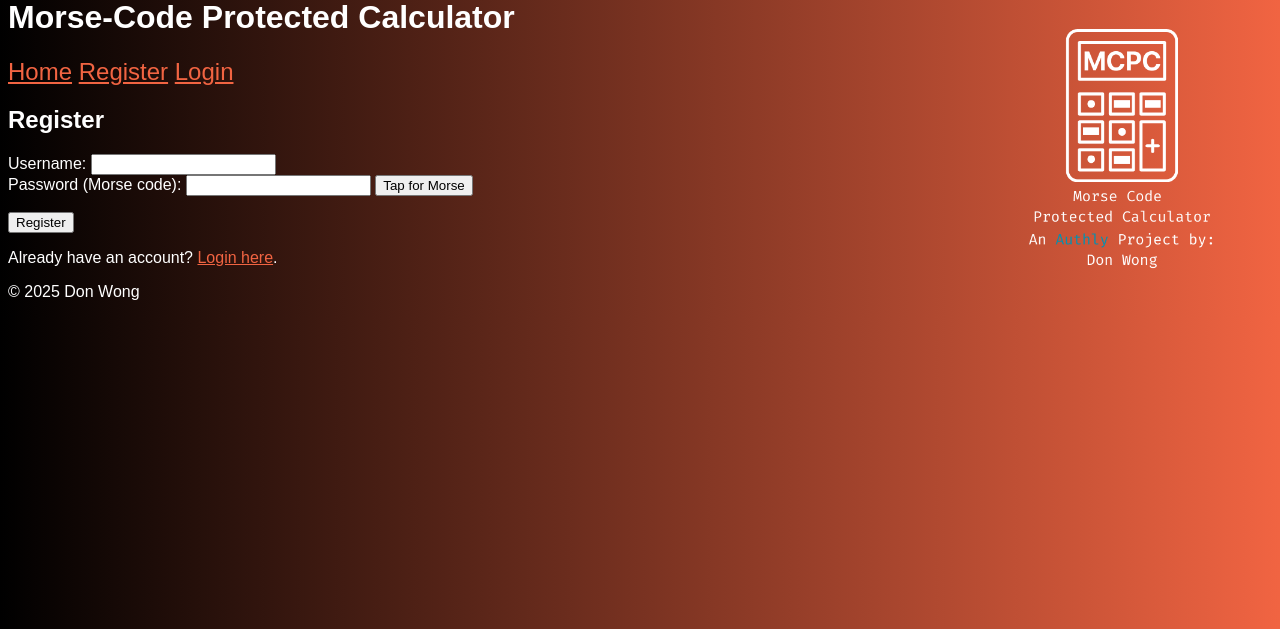
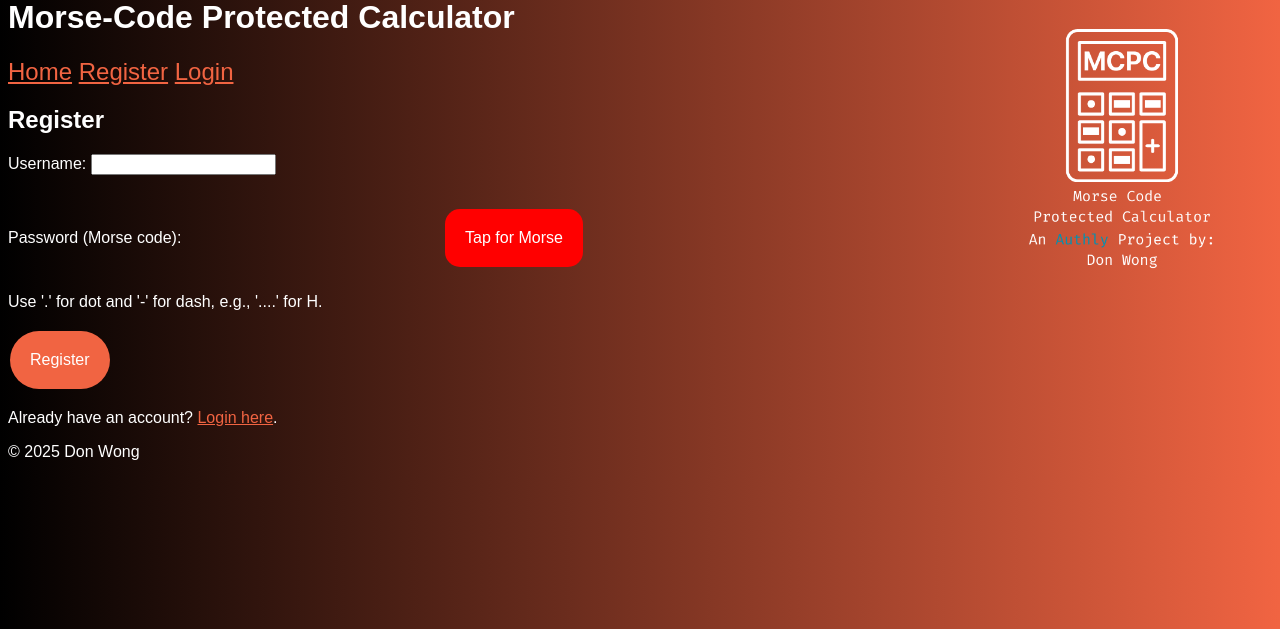
Before and after one commit to DonWongSolutions/MorseCodeAuth, a Flask app: page /register in a window 1280 px wide. Shown: the part 22-651 px from the top of the page. Run offline with Flask 3, Linux system fonts and the light colour scheme.

Commit message:
updated some css, made a favicon

```diff
--- a/app.py
+++ b/app.py
@@ -1,4 +1,4 @@
-from flask import Flask, render_template, request, flash, redirect, url_for
+from flask import Flask, render_template, request, flash, redirect, url_for, send_from_directory
 from werkzeug.security import generate_password_hash, check_password_hash
 import json
 import os
@@ -69,6 +69,11 @@ def login():
 
     return render_template('login.html')
 
+@app.route('/favicon.ico')
+def favicon():
+    return send_from_directory(os.path.join(app.root_path, 'static'),
+                               'favicon.old.ico', mimetype='image/vnd.microsoft.icon')
+
 if __name__ == '__main__':
     if not os.path.exists(USERS_FILE):
         with open(USERS_FILE, 'w') as file:
--- a/static/style.css
+++ b/static/style.css
@@ -34,3 +34,37 @@ nav{
 img{
     float: right;
 }
+.loginbutton{
+    border-radius: 60px;
+    background-color: #f16442;
+    border: none;
+    color: white;
+    padding: 20px;
+    text-align: center;
+    text-decoration: none;
+    display: inline-block;
+    font-size: 16px;
+    margin: 4px 2px;
+}
+input[class=morsecodeinput] {
+    width: 20%;
+    padding: 12px 20px;
+    margin: 8px 0;
+    box-sizing: border-box;
+    font-size: 50px;
+    background-color: transparent;
+    border-color: transparent;
+    color: white;
+}
+button[class=morseinputbutton]{
+    border-radius: 15px;
+    background-color: red;
+    border: none;
+    color: white;
+    padding: 20px;
+    text-align: center;
+    text-decoration: none;
+    display: inline-block;
+    font-size: 16px;
+    margin: 4px 2px;
+}
--- a/templates/base.html
+++ b/templates/base.html
@@ -5,6 +5,7 @@
     <meta name="viewport" content="width=device-width, initial-scale=1.0">
     <title>{% block title %}Morse-Code Protected Calculator{% endblock %}</title>
     <link rel="stylesheet" href="{{ url_for('static', filename='style.css') }}"
+    <link rel="icon" href="{{ url_for('static', filename='favicon.ico') }}">
 </head>
 <body>
     <header>
--- a/templates/login.html
+++ b/templates/login.html
@@ -9,10 +9,10 @@
         <label for="username">Username:</label>
         <input type="text" id="username" name="username" required><br>
         <label for="password">Password (Morse code):</label>
-        <input type="text" id="password" name="password" required>
-        <button type="button" id="morse-button">Tap for Morse</button>
+        <input type="text" id="password" name="password" class="morsecodeinput" required>
+        <button type="button" id="morse-button" class="morseinputbutton">Tap for Morse</button>
         <p>Use '.' for dot and '-' for dash, e.g., '....' for H.</p>
-        <button type="submit">Login</button>
+        <button type="submit" class="loginbutton">Login</button>
     </form>
     <p>Don't have an account? <a href="{{ url_for('register') }}">Register here</a>.</p>
 <script>
--- a/templates/register.html
+++ b/templates/register.html
@@ -8,10 +8,11 @@
         <label for="username">Username:</label>
         <input type="text" id="username" name="username" required><br>
         <label for="password">Password (Morse code):</label>
-        <input type="text" id="password" name="password" required oninput="validateMorseCode(this)">
-        <button type="button" id="morse-button">Tap for Morse</button>
+        <input type="text" id="password" name="password" class="morsecodeinput" required oninput="validateMorseCode(this)">
+        <button type="button" id="morse-button" class="morseinputbutton">Tap for Morse</button>
+        <p>Use '.' for dot and '-' for dash, e.g., '....' for H.</p>
         <p id="error-message" style="color:red"></p>
-        <button type="submit">Register</button>
+        <button type="submit" class="loginbutton">Register</button>
     </form>
     <script>
     function validateMorseCode(input) {
```
Also changed, not shown: static/favicon.ico (added), static/favicon.old.ico (added).
